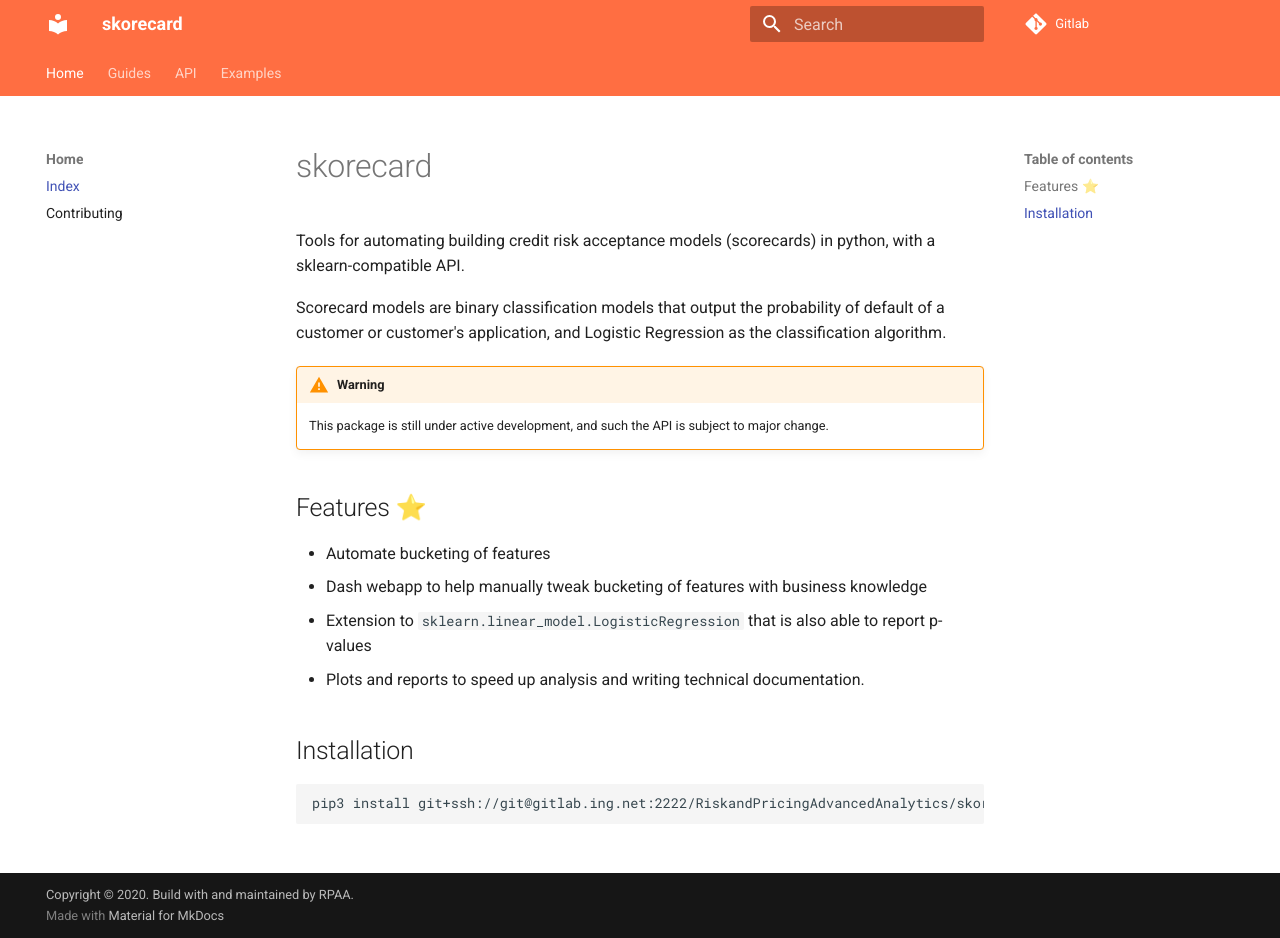
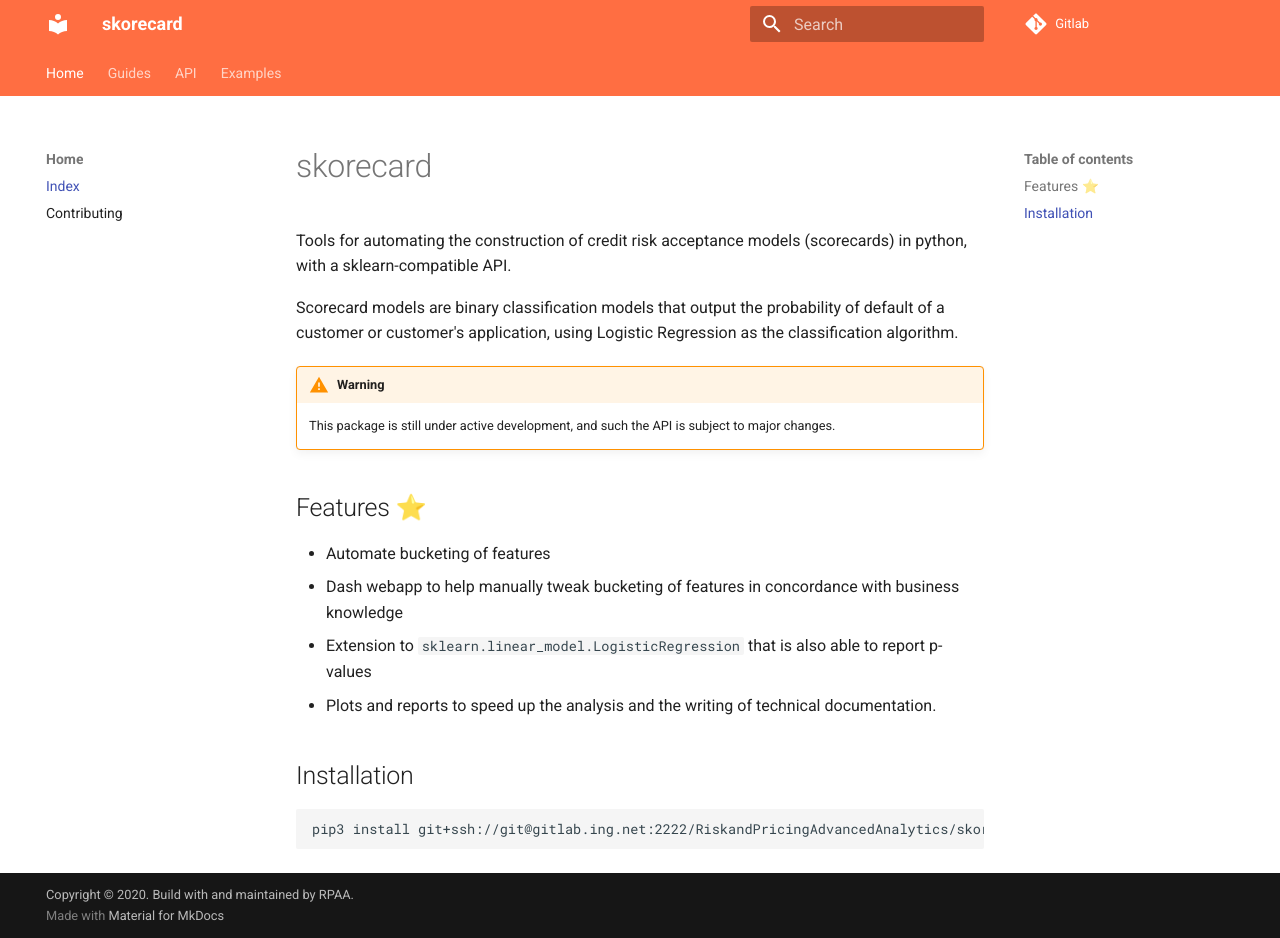
Before and after one commit to orchardbirds/skorecard-1, an MkDocs documentation site: the page built from docs/index.md, in a window 1280 px wide and 938 px high. Built offline with MkDocs 1.6.1 and Material for MkDocs 9.7.7, drawn with Linux system fonts in a browser that asks for light colours.

Commit message:
The grammar of Her Majesty

```diff
--- a/docs/index.md
+++ b/docs/index.md
@@ -1,18 +1,18 @@
 # skorecard
 
-Tools for automating building credit risk acceptance models (scorecards) in python, with a sklearn-compatible API.
+Tools for automating the construction of credit risk acceptance models (scorecards) in python, with a sklearn-compatible API.
 
-Scorecard models are binary classification models that output the probability of default of a customer or customer's application, and Logistic Regression as the classification algorithm.
+Scorecard models are binary classification models that output the probability of default of a customer or customer's application, using Logistic Regression as the classification algorithm.
 
 !!! warning
-    This package is still under active development, and such the API is subject to major change.
+    This package is still under active development, and such the API is subject to major changes.
 
 ## Features ⭐
 
 - Automate bucketing of features
-- Dash webapp to help manually tweak bucketing of features with business knowledge
+- Dash webapp to help manually tweak bucketing of features in concordance with business knowledge
 - Extension to `sklearn.linear_model.LogisticRegression` that is also able to report p-values
-- Plots and reports to speed up analysis and writing technical documentation.
+- Plots and reports to speed up the analysis and the writing of technical documentation.
 
 ## Installation
 
```
